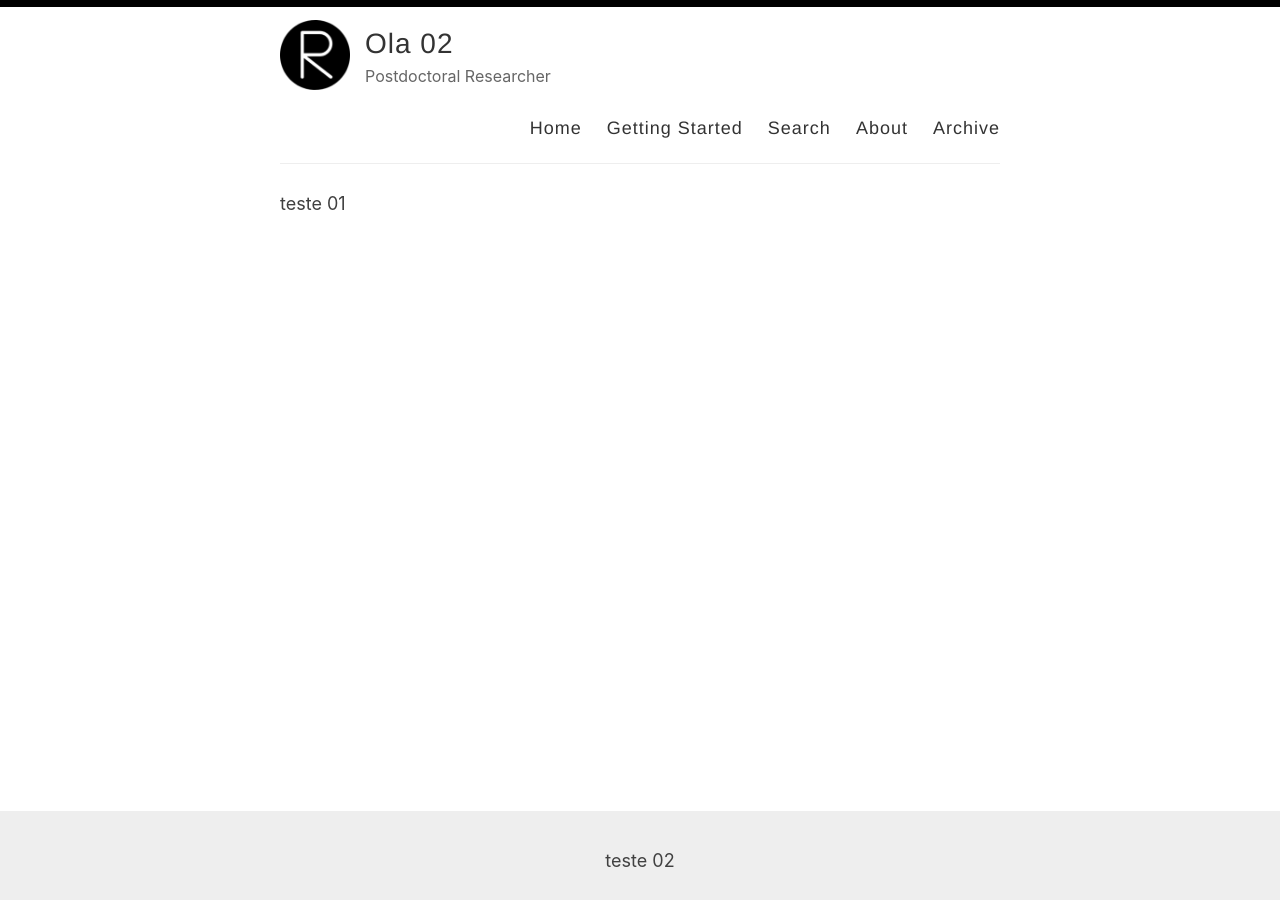
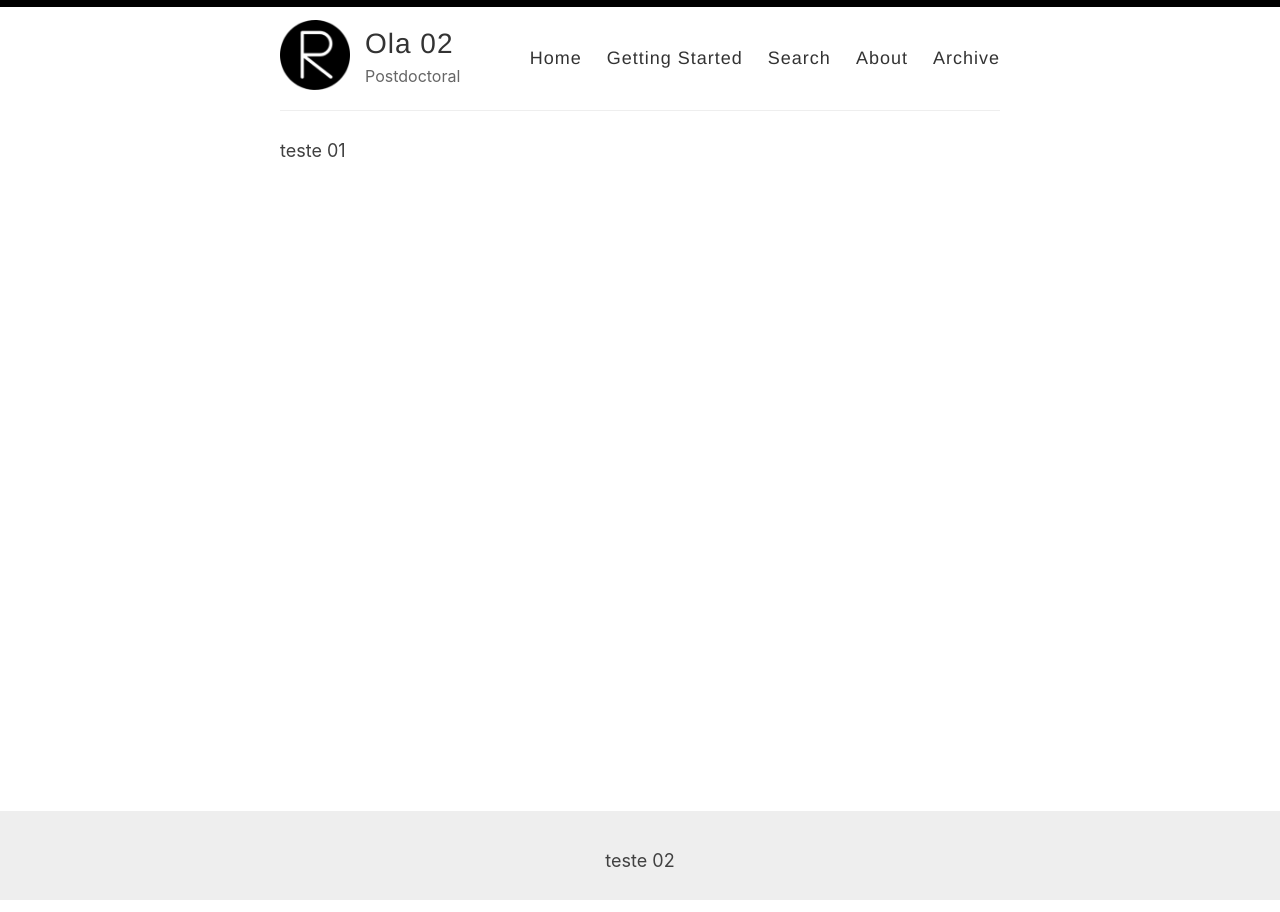
Before and after one commit to ricardomar/ricardomar.github.io, a Jekyll site: the page built from index03.html, in a window 1280 px wide. Built offline with Jekyll 4.4.1, drawn with Linux system fonts in a browser that asks for light colours.

Commit message:
Update default02.html

```diff
--- a/_layouts/default02.html
+++ b/_layouts/default02.html
@@ -21,7 +21,7 @@
 
             <div class="site-info">
               <h1 class="site-name"><a href="">Ola 02</a></h1>
-              <p class="site-description">Postdoctoral Researcher</p>
+              <p class="site-description">Postdoctoral</p>
             </div>
 
             <nav>
```
